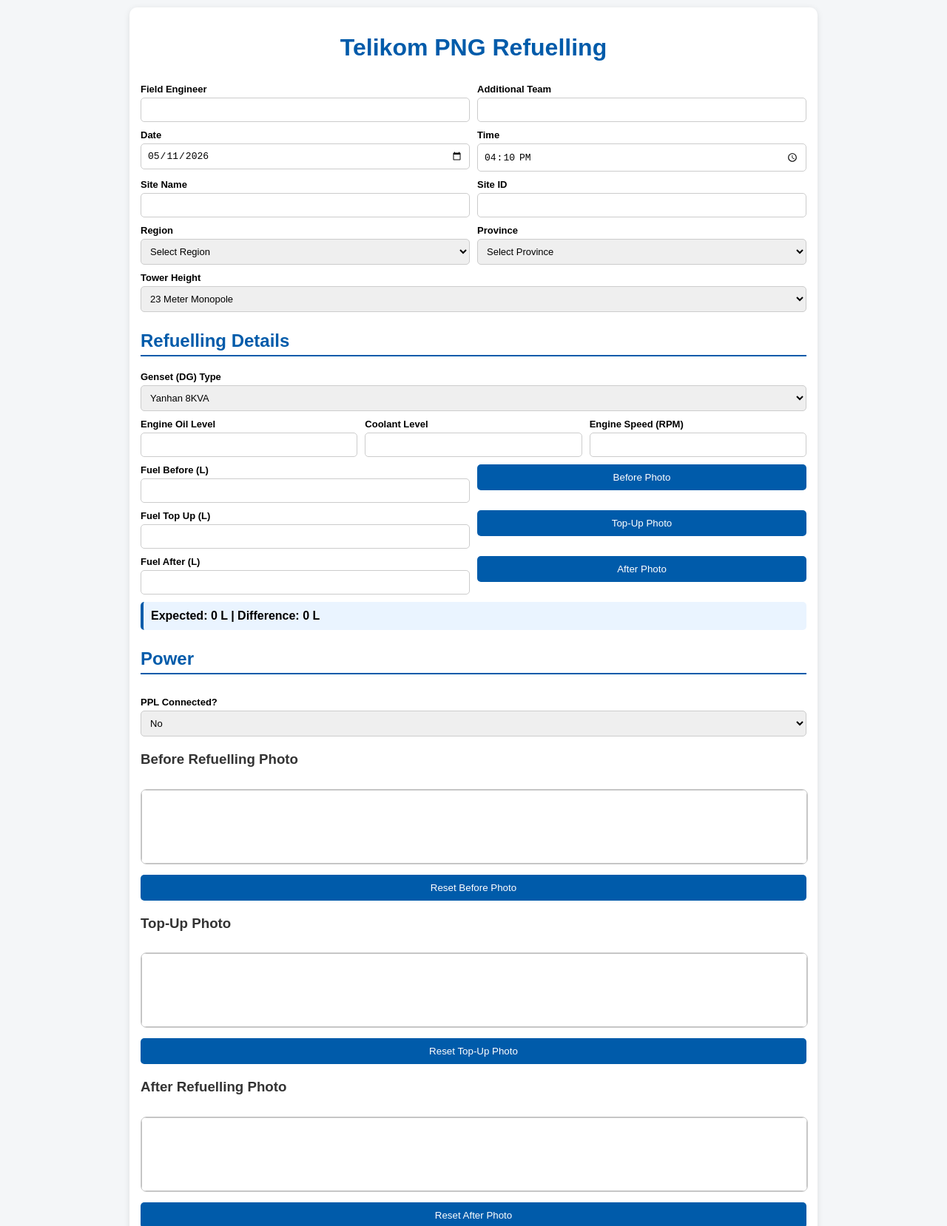
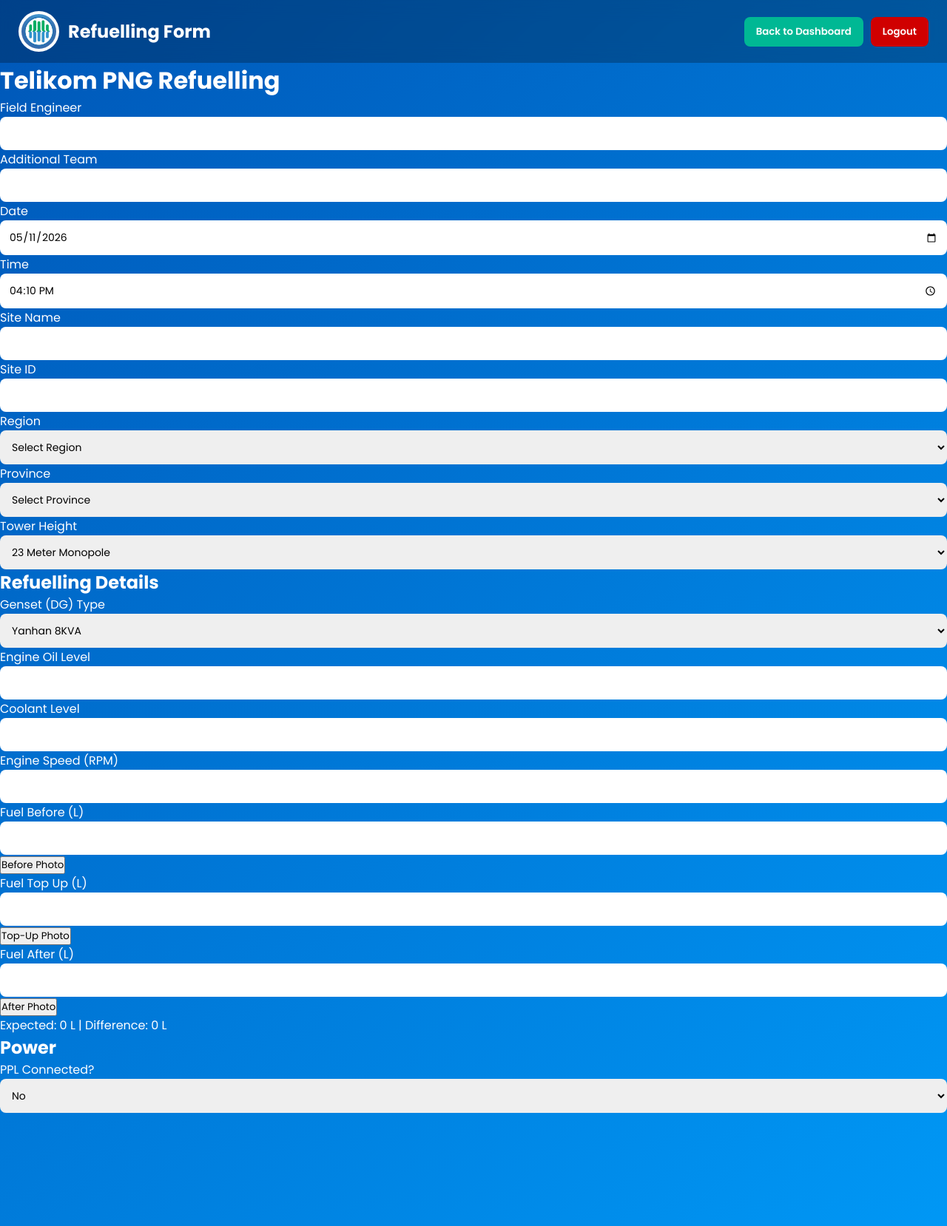
Before and after one commit to isoyawi111-design/Telikom_Project, a plain HTML site: page refuelling.html in a window 1280 px wide. Shown: the top 1658 px of the page at 74% size. Drawn offline with Linux system fonts and the light colour scheme; sample sign-in values are in the browser's storage.

Commit message:
Update refuelling.html

```diff
--- a/refuelling.html
+++ b/refuelling.html
@@ -3,132 +3,240 @@
 <head>
 <meta charset="UTF-8">
 <meta name="viewport" content="width=device-width, initial-scale=1.0">
-<title>Telikom PNG Refuelling System</title>
+<title>Telikom PNG | Engineer Projects</title>
+
+<link rel="preconnect" href="https://fonts.googleapis.com">
+<link rel="preconnect" href="https://fonts.gstatic.com" crossorigin>
+<link href="https://fonts.googleapis.com/css2?family=Poppins:wght@300;400;500;600;700&display=swap" rel="stylesheet">
 
 <style>
-body {
-    font-family: Arial, sans-serif;
-    background: #f4f6f8;
+* {
     margin: 0;
-    padding: 10px;
+    padding: 0;
+    box-sizing: border-box;
+    font-family: 'Poppins', sans-serif;
 }
 
-.container {
-    max-width: 900px;
-    margin: auto;
-    background: white;
-    padding: 15px;
-    border-radius: 10px;
-    box-shadow: 0 2px 8px rgba(0,0,0,0.1);
+body {
+    min-height: 100vh;
+    background: linear-gradient(135deg, #0057b8, #00a2ff);
+    color: white;
+    display: flex;
+    flex-direction: column;
 }
 
-h1 {
-    text-align: center;
-    color: #005baa;
+/* Header */
+header {
+    display: flex;
+    justify-content: space-between;
+    align-items: center;
+    padding: 15px 25px;
+    background: rgba(0,0,0,0.25);
+    backdrop-filter: blur(12px);
+}
+
+.header-left {
+    display: flex;
+    align-items: center;
+    gap: 12px;
+}
+
+.header-left img {
+    width: 55px;
+    height: 55px;
+    border-radius: 50%;
+    background: white;
+    padding: 4px;
+}
+
+.header-right {
+    display: flex;
+    gap: 10px;
+}
+
+.btn {
+    border: none;
+    padding: 10px 16px;
+    border-radius: 8px;
+    cursor: pointer;
+    font-weight: 600;
+    color: white;
+}
+
+.back-btn {
+    background: #00b894;
+}
+
+.logout-btn {
+    background: #d00000;
+}
+
+/* Main */
+.container {
+    flex: 1;
+    max-width: 1300px;
+    width: 100%;
+    margin: auto;
+    padding: 30px 20px 90px;
+}
+
+.card {
+    background: rgba(255,255,255,0.15);
+    backdrop-filter: blur(18px);
+    border: 1px solid rgba(255,255,255,0.25);
+    border-radius: 20px;
+    padding: 30px;
+    box-shadow: 0 10px 30px rgba(0,0,0,0.25);
+}
+
+.card h2 {
     margin-bottom: 20px;
 }
 
-h2 {
-    color: #005baa;
-    border-bottom: 2px solid #005baa;
-    padding-bottom: 5px;
-    margin-top: 25px;
+/* Form */
+.form-grid {
+    display: grid;
+    grid-template-columns: repeat(auto-fit, minmax(220px, 1fr));
+    gap: 15px;
+    margin-bottom: 15px;
 }
 
-h3 {
-    margin-top: 20px;
-    color: #333;
-}
-
-.row {
-    display: flex;
-    gap: 10px;
-    flex-wrap: wrap;
-}
-
-.form-group {
-    flex: 1;
-    min-width: 140px;
-}
-
-label {
-    font-size: 13px;
-    font-weight: bold;
-    display: block;
-    margin-top: 10px;
-}
-
-input, select, textarea {
+input,
+select,
+textarea {
     width: 100%;
-    padding: 8px;
-    font-size: 13px;
-    margin-top: 4px;
-    border: 1px solid #ccc;
-    border-radius: 5px;
-    box-sizing: border-box;
+    padding: 12px;
+    border: none;
+    border-radius: 8px;
+    outline: none;
+    font-size: 14px;
 }
 
 textarea {
-    min-height: 80px;
     resize: vertical;
+    min-height: 100px;
 }
 
-button {
-    background: #005baa;
-    color: white;
-    border: none;
-    padding: 10px 14px;
-    border-radius: 5px;
-    cursor: pointer;
-    margin-top: 10px;
-    width: 100%;
+.action-btn {
+    background: #003b73;
 }
 
-button:hover {
-    background: #004080;
+.action-btn:hover {
+    background: #002855;
 }
 
-img {
+/* Table */
+table {
     width: 100%;
-    margin-top: 10px;
-    border-radius: 8px;
-    border: 1px solid #ccc;
-    min-height: 100px;
-    object-fit: cover;
+    border-collapse: collapse;
+    margin-top: 25px;
+    background: rgba(255,255,255,0.08);
+    border-radius: 10px;
+    overflow: hidden;
 }
 
-video {
-    width: 100%;
-    display: none;
-    margin-top: 10px;
-    border-radius: 8px;
+th,
+td {
+    padding: 12px;
+    text-align: left;
 }
 
-canvas {
-    display: none;
+th {
+    background: rgba(0,0,0,0.2);
 }
 
-.footer {
-    text-align: center;
-    font-size: 12px;
-    margin-top: 20px;
-    color: #666;
+tr:nth-child(even) {
+    background: rgba(255,255,255,0.05);
 }
 
-#calc {
-    margin-top: 10px;
-    padding: 10px;
-    background: #eaf4ff;
-    border-left: 4px solid #005baa;
-    border-radius: 5px;
-    font-weight: bold;
+.table-btn {
+    border: none;
+    padding: 6px 10px;
+    border-radius: 6px;
+    cursor: pointer;
+    color: white;
+    font-size: 12px;
+    margin-right: 5px;
+}
+
+.edit-btn {
+    background: #f39c12;
+}
+
+.delete-btn {
+    background: #e74c3c;
+}
+
+.status-open {
+    color: #ffe082;
+    font-weight: 600;
+}
+
+.status-progress {
+    color: #81ecec;
+    font-weight: 600;
+}
+
+.status-completed {
+    color: #b7ffb7;
+    font-weight: 600;
+}
+
+.message {
+    margin-top: 15px;
+    font-weight: 500;
+}
+
+footer {
+    position: fixed;
+    bottom: 0;
+    left: 0;
+    width: 100%;
+    text-align: center;
+    padding: 12px;
+    background: rgba(0,0,0,0.3);
+    backdrop-filter: blur(12px);
+}
+
+@media (max-width: 768px) {
+    header {
+        flex-direction: column;
+        gap: 15px;
+        text-align: center;
+    }
+
+    table {
+        font-size: 12px;
+    }
 }
 </style>
 </head>
-
 <body>
 
-<div class="container">
+<script>
+if (sessionStorage.getItem("loggedIn") !== "true") {
+    window.location.href = "index.html";
+}
+</script>
+
+<header>
+    <div class="header-left">
+        <img src="logotpng.jfif" alt="Telikom PNG Logo">
+        <div>
+            <h2>Refuelling Form</h2>
+            <small id="currentUser"></small>
+        </div>
+    </div>
+
+    <div class="header-right">
+        <button class="btn back-btn" onclick="window.location.href='engineerdashboard.html'">
+            Back to Dashboard
+        </button>
+        <button class="btn logout-btn" onclick="logout()">
+            Logout
+        </button>
+    </div>
+</header>
 
 <h1>Telikom PNG Refuelling</h1>
 
```
